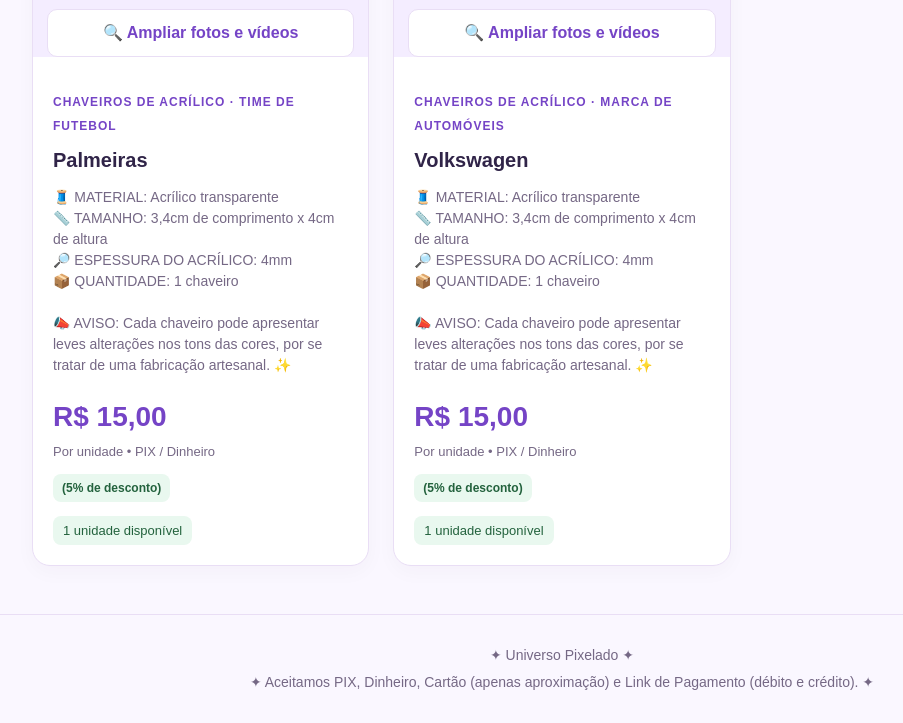
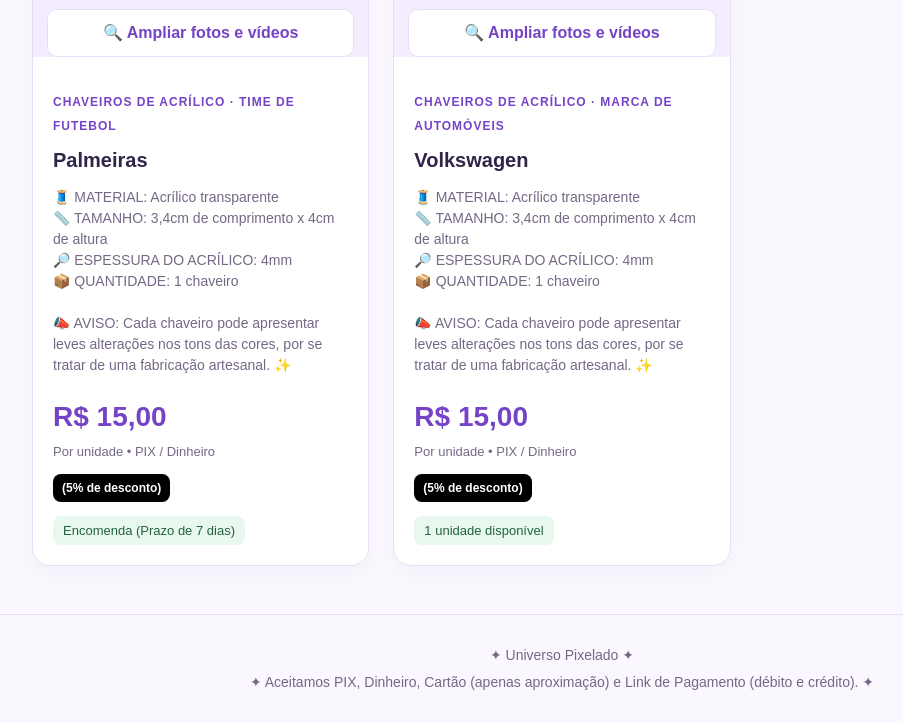
Before and after one commit to isaocanha/universo-pixelado, a plain HTML site: page index.html in a window 1280 px wide. Shown: the part 2698-3421 px from the top of the page, without its empty margins (78-981 px from the left). Drawn offline with Linux system fonts and the light colour scheme.

Commit message:
Update index.html

```diff
--- a/index.html
+++ b/index.html
@@ -353,8 +353,8 @@
       display: inline-block;
       margin: 0 0 14px;
       padding: 5px 9px;
-      background: #e9f8ef;
-      color: #23623d;
+      background: #000000;
+      color: #ffffff;
       border-radius: 8px;
       font-size: 12px;
       font-weight: bold;
@@ -815,7 +815,7 @@
 📣 AVISO: Cada chaveiro pode apresentar leves alterações nos tons das cores, por se tratar de uma fabricação artesanal. ✨`,
 
         preco: 15.00,
-        estoque: 1,
+        estoque: "Encomenda (Prazo de 7 dias)",
         emoji: "⚽",
 
         midias: [
@@ -1405,13 +1405,24 @@
           desconto
         });
 
-        const disponivel = produto.estoque > 0;
+        const porEncomenda =
+          typeof produto.estoque === "string" &&
+          produto.estoque.trim() !== "";
 
-        const textoEstoque = disponivel
-          ? produto.estoque === 1
+        const disponivel =
+          porEncomenda || produto.estoque > 0;
+
+        let textoEstoque;
+
+        if (porEncomenda) {
+          textoEstoque = produto.estoque;
+        } else if (produto.estoque > 0) {
+          textoEstoque = produto.estoque === 1
             ? "1 unidade disponível"
-            : `${produto.estoque} unidades disponíveis`
-          : "Esgotado";
+            : `${produto.estoque} unidades disponíveis`;
+        } else {
+          textoEstoque = "Esgotado";
+        }
 
         const areaEstoque = criarElemento("div");
 
```
